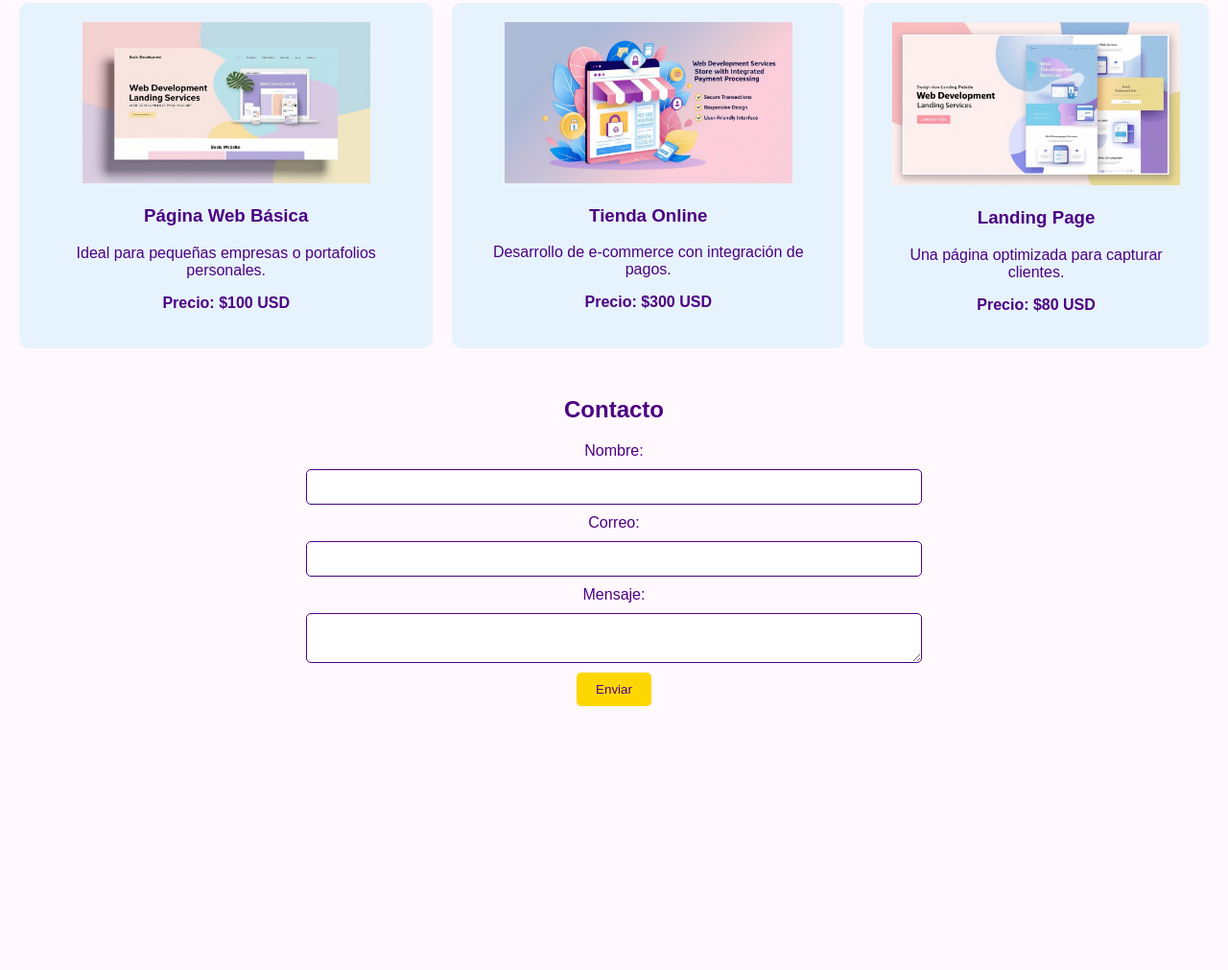
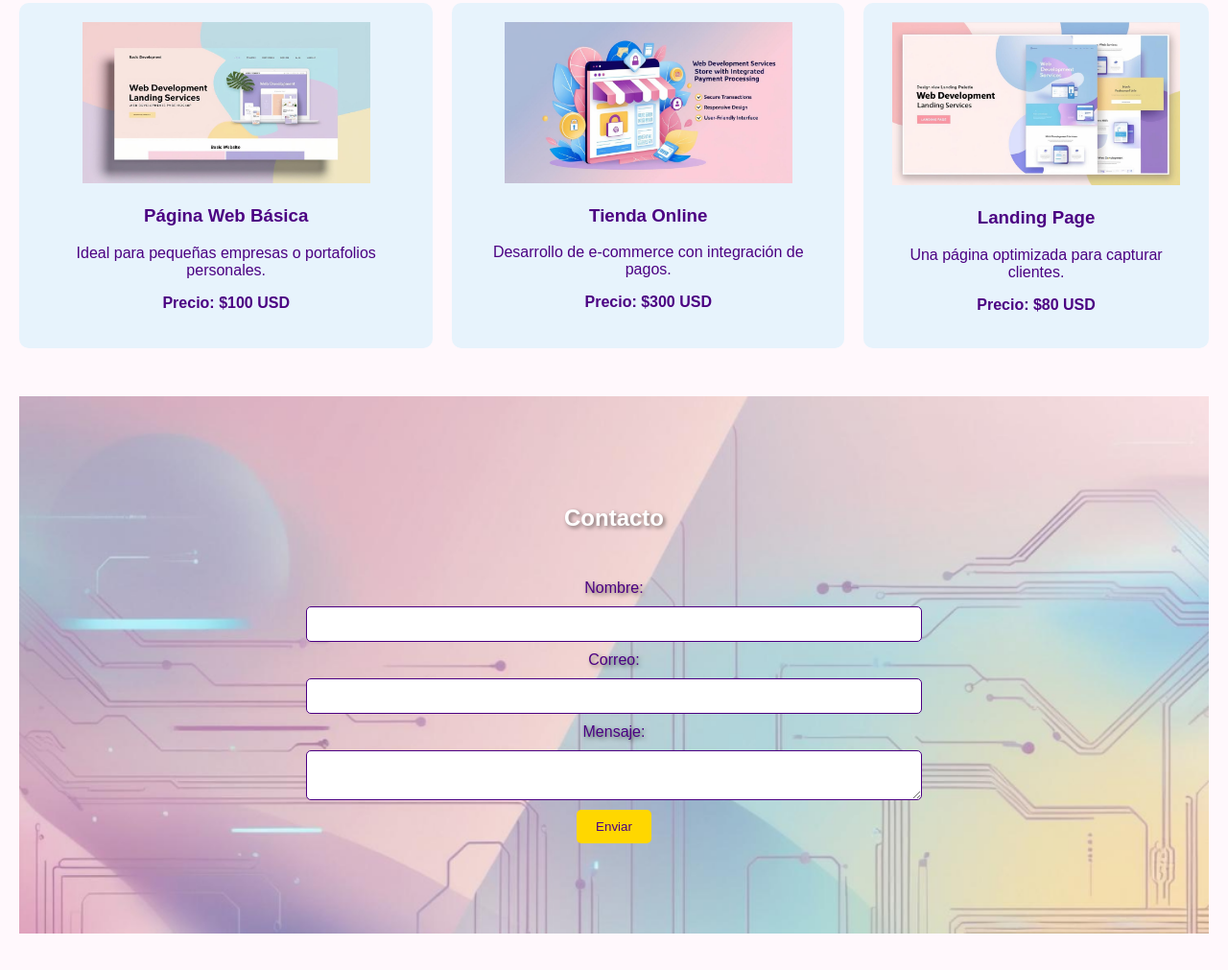
Before and after one commit to EriCrysBel/EriCrysBel.github.io, a plain HTML site: page desarrolloWeb.html in a window 1280 px wide. Shown: the part 895-1906 px from the top of the page at 96% size. Before the commit the page ends 1681 px from the top, so only its background shows below. Drawn offline with Linux system fonts and the light colour scheme; files whose address does not match are found by name.

Commit message:
actualizacion pagina servicios

```diff
--- a/desarrolloWeb.html
+++ b/desarrolloWeb.html
@@ -15,6 +15,7 @@
             </ul>
         </nav>
         <h1>Servicios de Desarrollo Web</h1>
+        <img src="bannerfondo.png" alt="Desarrollo Web" width="800">
     </header>
 
     <section id="web-servicios" class="web-servicios">
--- a/style-desarro.css
+++ b/style-desarro.css
@@ -7,7 +7,7 @@ body {
     margin: 0;
     padding: 0;
   }
-  header {
+  .web-header {
     position: relative;
     background: url('bannerfondo.png') no-repeat center center/cover;
     height: 100vh;
@@ -15,8 +15,12 @@ body {
     flex-direction: column;
     justify-content: center;
     align-items: center;
-    color: white;
+  }
+  .web-header h1 {
+    font-size: 3em;
+    color: #dfbef7;
     text-shadow: 2px 2px 4px rgba(0, 0, 0, 0.5);
+    text-decoration: black 2px solid;
   }
   nav {
     position: absolute;
@@ -105,11 +109,24 @@ body {
   }
   button:hover {
     background-color: #fdd835;
+  }#contacto{
+    position: relative;
+    background: url('images/form-contact.png') no-repeat center center/cover;
+    height: 70vh;
+    display: flex;
+    flex-direction: column;
+    justify-content: center;
+    align-items: center;
+    color: white;
+    text-shadow: 2px 2px 4px rgba(0, 0, 0, 0.5);
   }
   form {
     display: flex;
     flex-direction: column;
     align-items: center;
+    margin-top: 30px;
+    width: 100%;
+    color: #4b0082;
   }
   input, textarea {
     margin: 10px 0;
--- a/style.css
+++ b/styles.css
@@ -134,7 +134,7 @@ button:hover {
 }
 #contacto{
   position: relative;
-  background: url('form-contact.png') no-repeat center center/cover;
+  background: url('images/form-contact.png') no-repeat center center/cover;
   height: 70vh;
   display: flex;
   flex-direction: column;
```
Also changed, not shown: index.html (+1 -1 lines), bannerfondo.png (renamed from images/bannerfondo.png).
